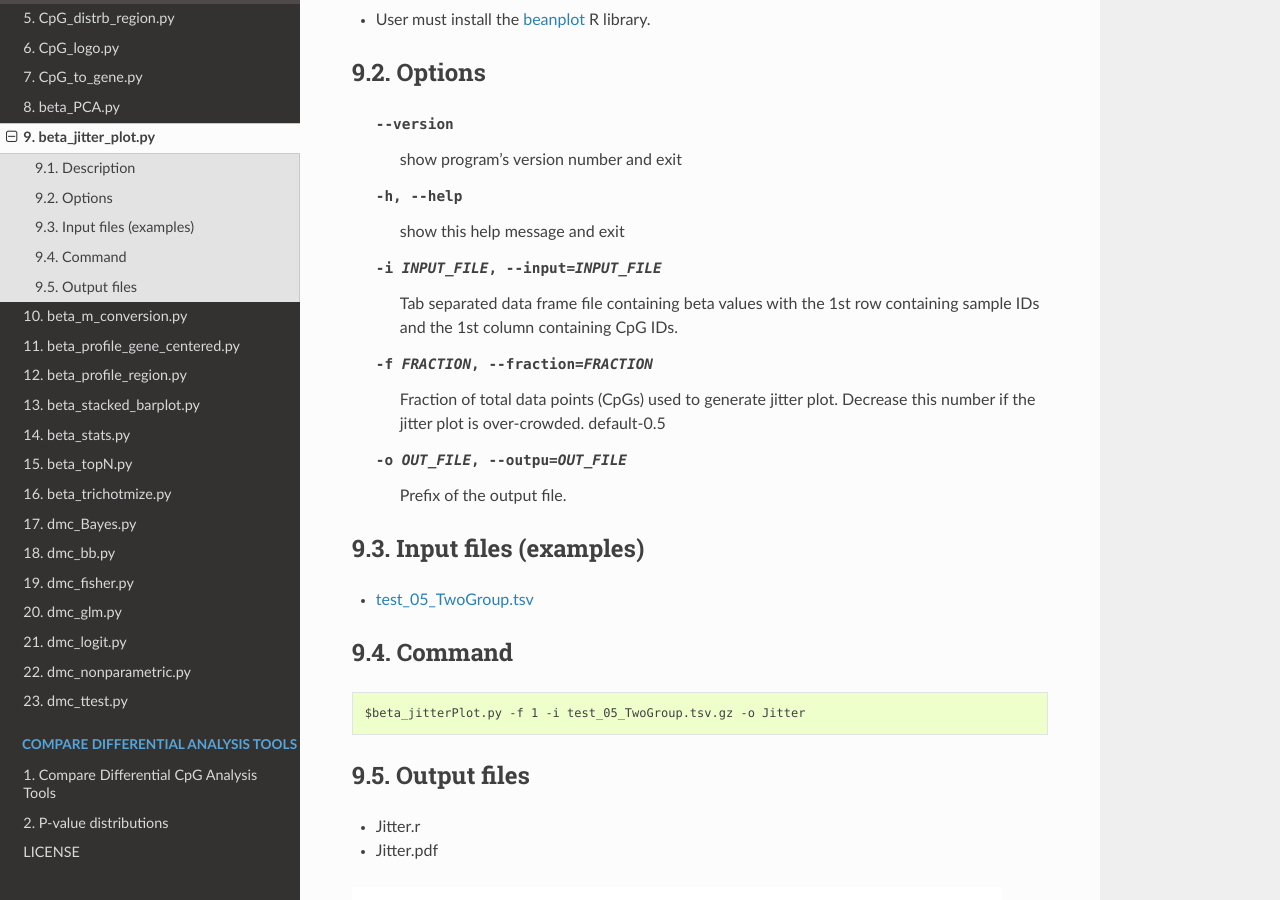
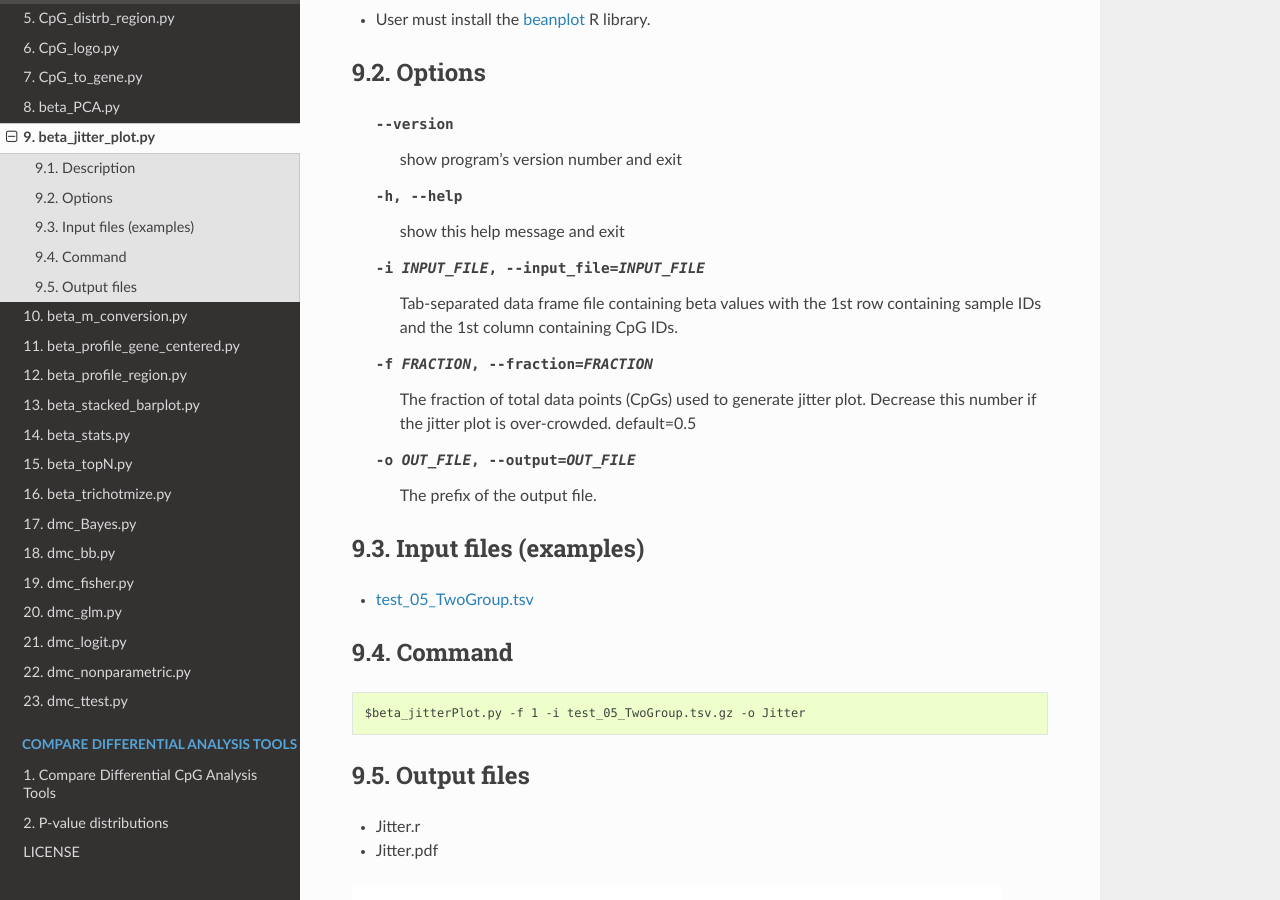
Before and after one commit to liguowang/cpgtools, a Sphinx documentation site: the page built from docs/source/demo/beta_jitter_plot.rst, in a window 1280 px wide and 900 px high, scrolled down 469 px. Built offline with Sphinx 7.4.7 and the Read the Docs theme 2.0.0, drawn with Linux system fonts in a browser that asks for light colours.

Commit message:
Update beta_jitter_plot.rst

```diff
--- a/docs/source/demo/beta_jitter_plot.rst
+++ b/docs/source/demo/beta_jitter_plot.rst
@@ -23,16 +23,16 @@ Options
 
   --version             show program's version number and exit
   -h, --help            show this help message and exit
-  -i INPUT_FILE, --input=INPUT_FILE
-                        Tab separated data frame file containing beta values
+  -i INPUT_FILE, --input_file=INPUT_FILE
+                        Tab-separated data frame file containing beta values
                         with the 1st row containing sample IDs and the 1st
                         column containing CpG IDs.
   -f FRACTION, --fraction=FRACTION
-                        Fraction of total data points (CpGs) used to generate
-                        jitter plot. Decrease this number if the jitter plot
-                        is over-crowded. default-0.5
-  -o OUT_FILE, --outpu=OUT_FILE
-                        Prefix of the output file.
+                        The fraction of total data points (CpGs) used to
+                        generate jitter plot. Decrease this number if the
+                        jitter plot is over-crowded. default=0.5
+  -o OUT_FILE, --output=OUT_FILE
+                        The prefix of the output file.
 
 Input files (examples)
 ----------------------
```
